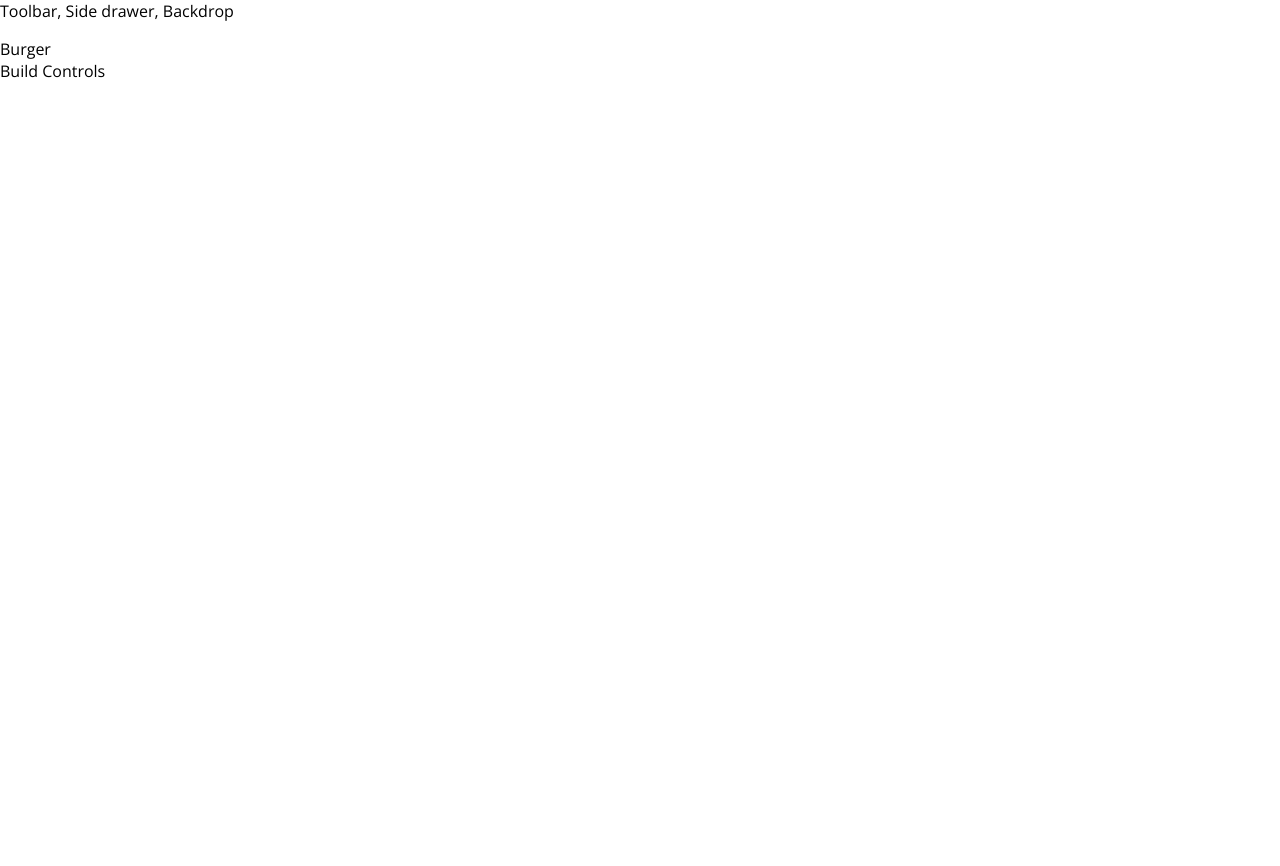
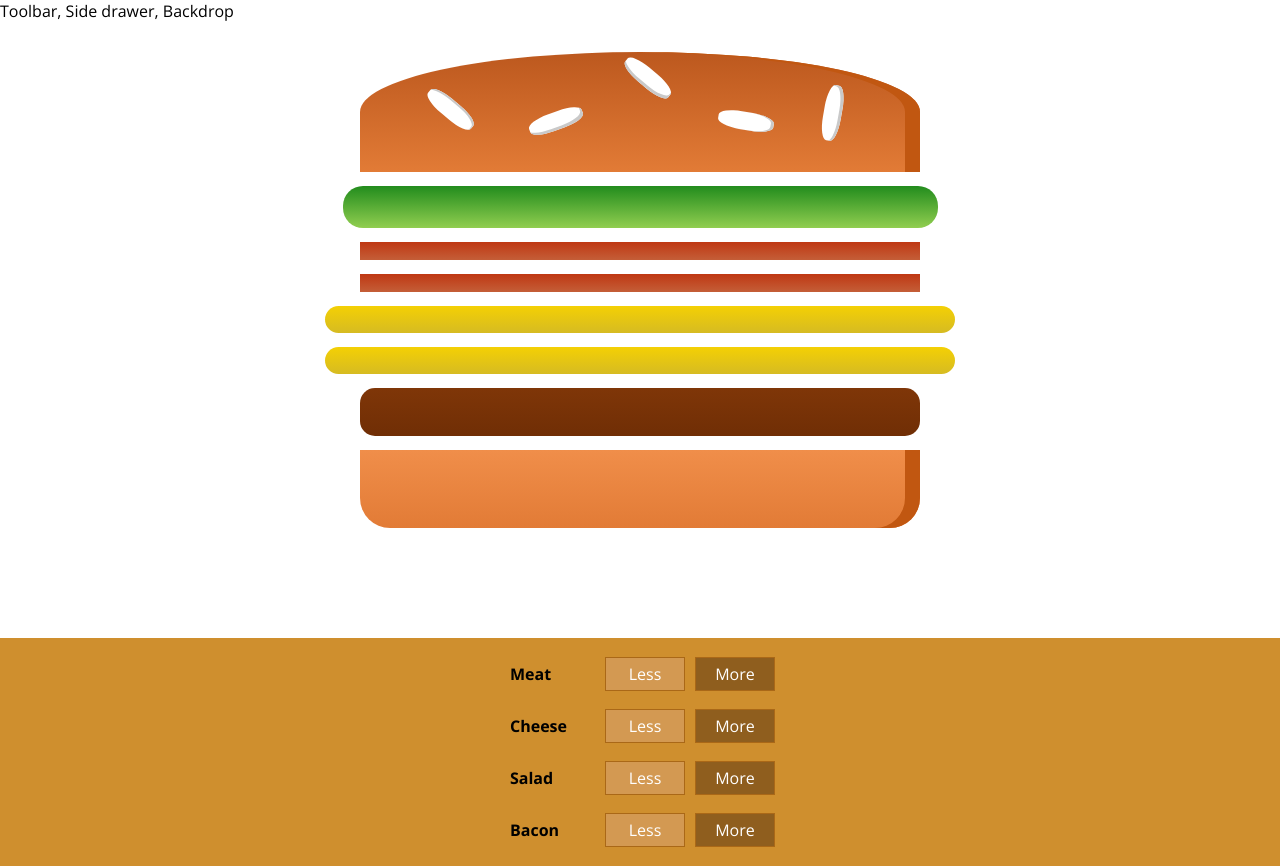
Before and after one commit to TamNhiDuong/Burger_React_App, a React app: page /burger in a window 1280 px wide. Before the commit the page ends 800 px from the top, so only its background shows below. Built offline with nearby package versions, Linux system fonts and the light colour scheme.

Commit message:
BuildControls vs transform ingre to array

```diff
--- /dev/null
+++ b/src/components/Burger/BuildControls/BuildControl/BuildControl.css
@@ -0,0 +1,56 @@
+.BuildControl {
+    display: flex;
+    justify-content: space-between;
+    align-items: center;
+    margin: 5px 0;
+}
+
+.BuildControl button {
+    display: block;
+    font: inherit;
+    padding: 5px;
+    margin: 0 5px;
+    width: 80px;
+    border: 1px solid #AA6817;
+    cursor: pointer;
+    outline: none;
+}
+
+.BuildControl button:disabled {
+    background-color: #AC9980;
+    border: 1px solid #7E7365;
+    color: #ccc;
+    cursor: default;
+}
+
+.BuildControl button:hover:disabled {
+    background-color: #AC9980;
+    color: #ccc;
+    cursor: not-allowed;
+}
+
+.Label {
+    padding: 10px;
+    font-weight: bold;
+    width: 80px;
+}
+
+.BuildControl .Less {
+    background-color: #D39952;
+    color: white;
+}
+
+.BuildControl .More {
+    background-color: #8F5E1E;
+    color: white;
+}
+
+.BuildControl .Less:hover, .BuildControl .Less:active {
+    background-color: #DAA972;
+    color: white;
+}
+
+.BuildControl .More:hover,.BuildControl .More:active {
+    background-color: #99703F;
+    color: white;
+}
--- /dev/null
+++ b/src/components/Burger/BuildControls/BuildControl/BuildControl.js
@@ -0,0 +1,14 @@
+import React from 'react';
+import classes from './BuildControl.css';
+
+ const buildControl = (props) => (
+    <div className = 'BuildControl'>
+        <div className= 'Label'>{props.label}</div>
+        <button className='Less'>Less</button>
+        <button className='More'>More</button>
+
+    </div>
+ )
+
+
+ export default buildControl;
--- /dev/null
+++ b/src/components/Burger/BuildControls/BuildControls.css
@@ -0,0 +1,10 @@
+.BuildControls {
+    width: 100%;
+    background-color: #CF8F2E;
+    display: flex;
+    flex-flow: column;
+    align-items: center;
+    box-shadow: 0 2px 1px #ccc;
+    margin: auto;
+    padding: 10px 0;
+}
--- /dev/null
+++ b/src/components/Burger/BuildControls/BuildControls.js
@@ -0,0 +1,19 @@
+import React from 'react';
+import classes from '../BuildControls/BuildControls.css';
+import BuildControl from './BuildControl/BuildControl';
+
+const controls = [
+    {label: 'Meat', type: 'meat'},
+    {label: 'Cheese', type: 'cheese'},
+    {label: 'Salad', type: 'salad'},
+    {label: 'Bacon', type: 'bacon'}
+];
+
+const buildControls = (props) => (
+<div className='BuildControls'>
+    {controls.map(ctrl => (
+        <BuildControl key ={ctrl.label} label={ctrl.label}/>
+    ))}
+</div>
+);
+export default buildControls;
--- a/src/components/Burger/Burger.css
+++ b/src/components/Burger/Burger.css
@@ -1,5 +1,5 @@
 .Burger {
-    width: 100%;
+    width: 90%;
     margin: auto;
     height: 250px;
     overflow: scroll;
@@ -7,19 +7,25 @@
     font-weight: bold;
     font-size: 1.2rem;
 }
-@media (min-width: 500x) and (min-height: 400px) {
+@media (min-width: 500px) and (min-height: 400px) {
     .Burger {
         width: 350px;
         height: 300px;
     }
 }
-@media (min-width: 500x) and (min-height: 401px) {
+@media (min-width: 500px) and (min-height: 401px) {
     .Burger {
         width: 450px;
         height: 400px;
     }
 }
-@media (min-width: 1000x) and (min-height: 700px) {
+@media (min-width: 320px) and (min-height: 300px) {
+    .Burger {
+        width: 450px;
+        height: 400px;
+    }
+}
+@media (min-width: 1000px) and (min-height: 700px) {
     .Burger {
         width: 700px;
         height: 600px;
--- a/src/components/Burger/Burger.js
+++ b/src/components/Burger/Burger.js
@@ -1,14 +1,31 @@
 import React from 'react';
-import BurgerIngredient from './BurgerIngredients/BurgerIngredients';
+import BurgerIngredient from './BurgerIngredients/BurgerIngredient';
 import './Burger.css';
 
 const burger = (props) => {
+    //only return array of string of ingredients
+    let transformedIngredients = Object.keys(props.ingredients)
+
+    .map(igKey => {
+        return [...Array(props.ingredients[igKey])].map((_, i) => {
+        return <BurgerIngredient key={igKey + i} type={igKey} />;
+        });
+    })
+    //tranform the array of arrays to one single array
+    .reduce((arr, el) => {
+        //connecting elements
+        return arr.concat(el)
+        },[]);
+    console.log(transformedIngredients);
+    if(transformedIngredients === 0) {
+        transformedIngredients = <p>Please start adding ingredients</p>
+    }
     return (
         <div className="Burger">
         <BurgerIngredient type="bread-top"/>
-        <BurgerIngredient type="cheese"/>
-        <BurgerIngredient type="meat"/>
+        {transformedIngredients}
         <BurgerIngredient type="bread-bottom"/>
+
         </div>
     );
 
--- a/src/components/Burger/BurgerIngredients/BurgerIngredients.js
+++ b/src/components/Burger/BurgerIngredients/BurgerIngredient.js
@@ -1,8 +1,8 @@
 import React, {Component} from 'react';
-import BurgerIngredients from './BurgerIngredients.css';
+import './BurgerIngredient.css';
 import PropTypes from 'prop-types';
 
-class BurgerBuilder extends Component {
+class BurgerIngredient extends Component {
     render() {
         let ingredient = null;
     switch (this.props.type) {
@@ -11,10 +11,10 @@
     break;
         case('bread-top'):
             ingredient = (
-            <div className="BreadTop">
-                <div className="Seed1"></div>
-                <div className="Seed1"></div>
-            </div>
+                <div className="BreadTop">
+                    <div className="Seeds1"></div>
+                    <div className="Seeds2"></div>
+                </div>
             );
     break;
         case('meat'):
@@ -35,8 +35,8 @@
 return ingredient;
     }
 }
-BurgerBuilder.propTypes = {
+BurgerIngredient.propTypes = {
     type: PropTypes.string.isRequired
 };
 
-export default BurgerBuilder;
+export default BurgerIngredient;
--- a/src/containers/BurgerBuilder/BurgerBuilder.js
+++ b/src/containers/BurgerBuilder/BurgerBuilder.js
@@ -1,13 +1,22 @@
 import React, {Component} from 'react';
 import Aux from "../../hoc/Aux";
 import Burger from '../../components/Burger/Burger';
+import BuildControls from '../../components/Burger/BuildControls/BuildControls';
 
 class BurgerBuilder extends Component {
+    state = {
+        ingredients: {
+            salad: 1,
+            bacon: 2,
+            cheese: 2,
+            meat: 1
+        }
+    }
     render() {
         return (
             <Aux>
-                <div>Burger</div>
-                <div>Build Controls</div>
+                <Burger ingredients={this.state.ingredients}/>
+                <BuildControls/>
             </Aux>
         );
     }
```
Also changed, not shown: componentTree.jpg (added), src/components/Burger/BurgerIngredients/BurgerIngredient.css (renamed from src/components/Burger/BurgerIngredients/BurgerIngredients.css).
